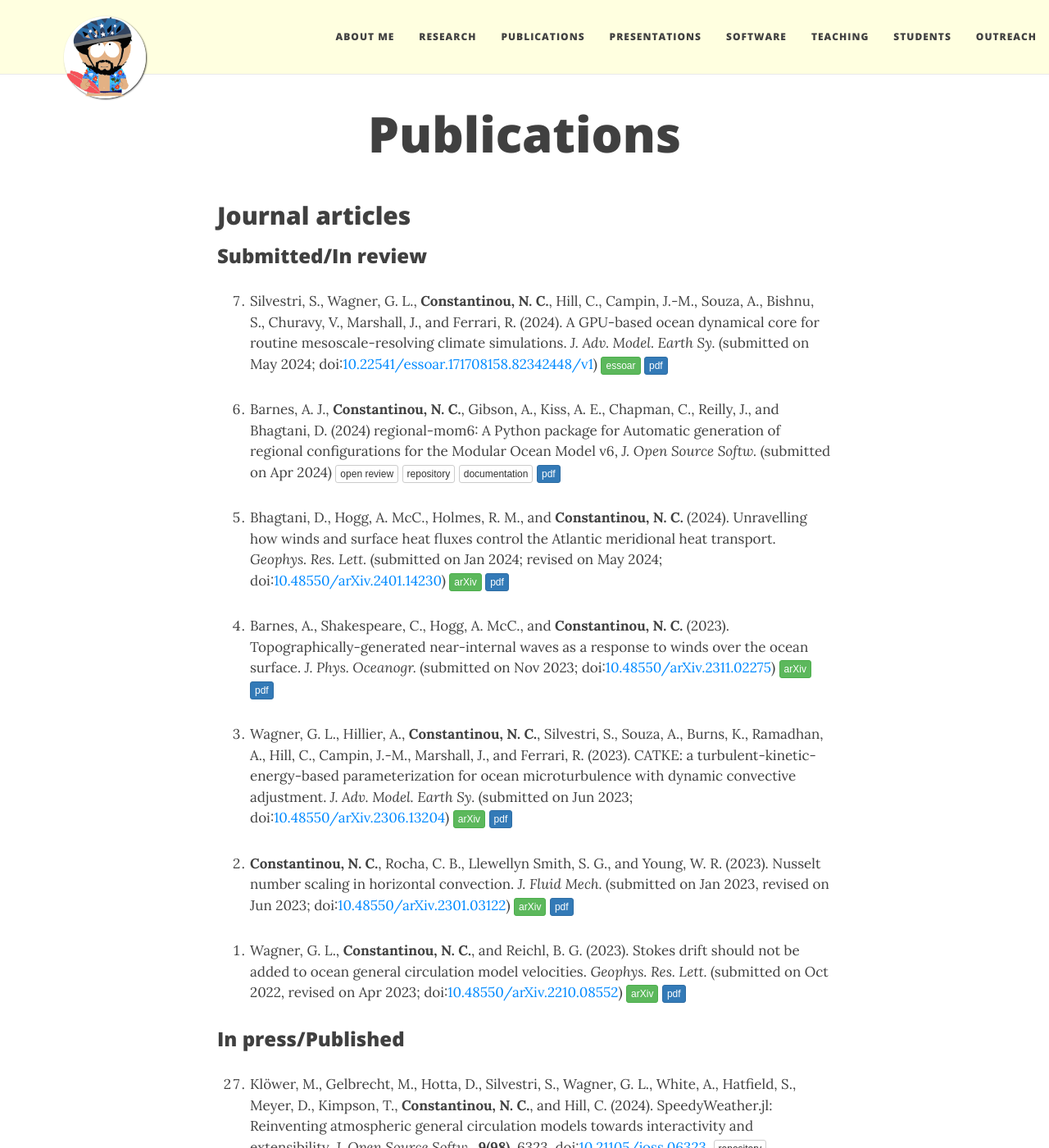
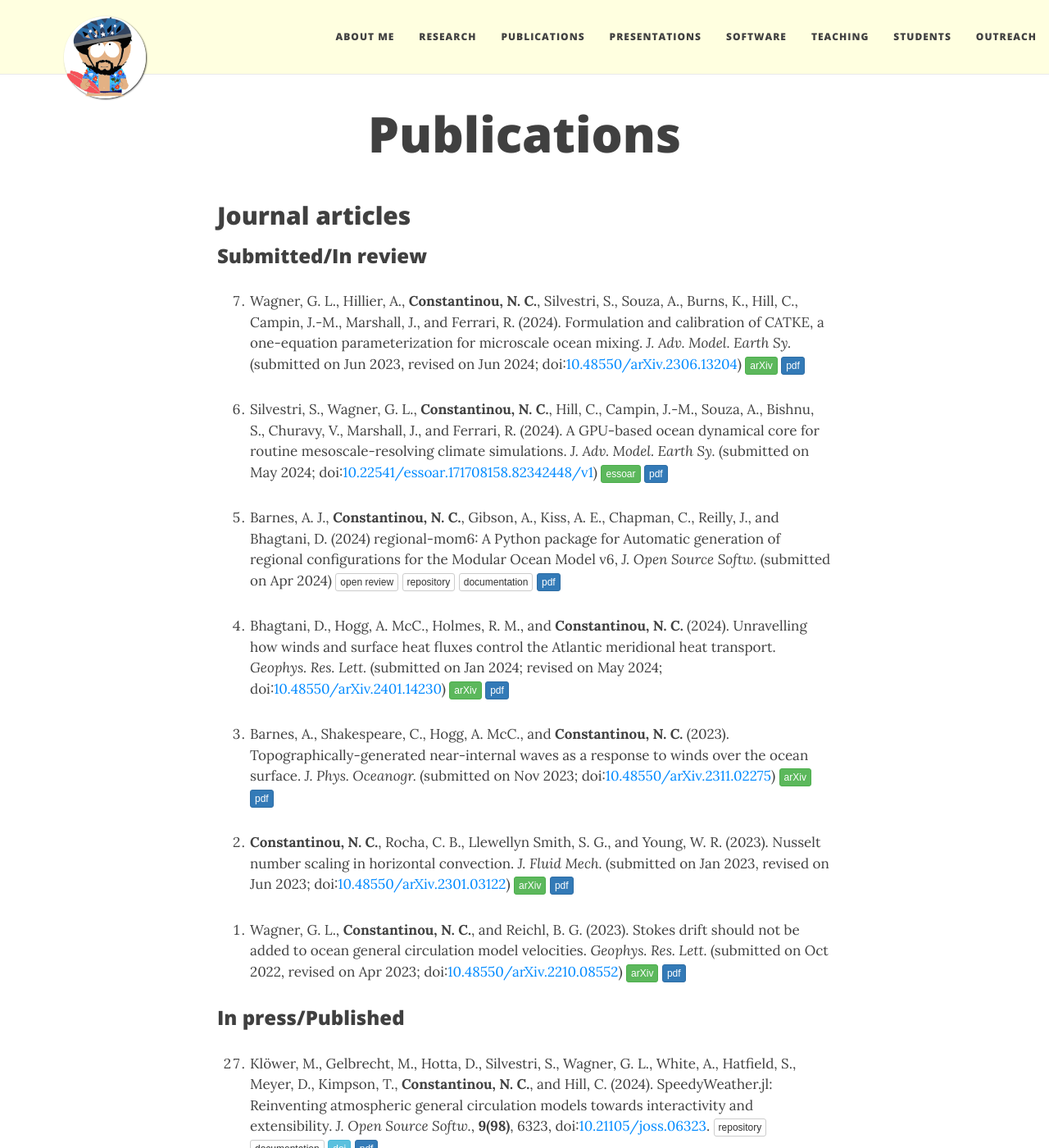
Before and after one commit to navidcy/navidcy.github.io, a Jekyll site: the page built from publications.md, in a window 1280 px wide and 1400 px high. Shown: the whole window at 82% size. Built offline with Jekyll 4.4.1, drawn with Linux system fonts in a browser that asks for light colours; nearby versions of some CDN libraries; comment, search, counter and statistics services are not loaded.

Commit message:
catke v2 submitted

```diff
--- a/publications.md
+++ b/publications.md
@@ -9,6 +9,9 @@
 
 ### Submitted/In review
 
+0. Wagner, G. L., Hillier, A., **Constantinou, N. C.**, Silvestri, S., Souza, A., Burns, K., Hill, C., Campin, J.-M., Marshall, J., and Ferrari, R. (2024). Formulation and calibration of CATKE, a one-equation parameterization for microscale ocean mixing. _J. Adv. Model. Earth Sy._ (submitted on Jun 2023, revised on Jun 2024; doi:[10.48550/arXiv.2306.13204](https://doi.org/10.48550/arXiv.2306.13204){:target="_blank"}) [<span class="btn btn-success btn-xs{{end}}" style="font-family:sans-serif;">arXiv</span>][arXiv:2306.13204]{:target="_blank"} [<span class="btn btn-primary btn-xs{{end}}" style="font-family:sans-serif;">pdf</span>][catke-physics]
+
+
 0. Silvestri, S., Wagner, G. L., **Constantinou, N. C.**, Hill, C., Campin, J.-M., Souza, A., Bishnu, S., Churavy, V., Marshall, J., and Ferrari, R. (2024). A GPU-based ocean dynamical core for routine mesoscale-resolving climate simulations. _J. Adv. Model. Earth Sy._ (submitted on May 2024; doi:[10.22541/essoar.171708158.82342448/v1](https://doi.org/10.22541/essoar.171708158.82342448/v1){:target="_blank"}) [<span class="btn btn-success btn-xs{{end}}" style="font-family:sans-serif;">essoar</span>](https://doi.org/10.22541/essoar.171708158.82342448/v1){:target="_blank"} [<span class="btn btn-primary btn-xs{{end}}" style="font-family:sans-serif;">pdf</span>][mesoscale-gpu-dycore]
 
 
@@ -19,9 +22,6 @@
 
 
 0. Barnes, A., Shakespeare, C., Hogg, A. McC., and **Constantinou, N. C.** (2023). Topographically-generated near-internal waves as a response to winds over the ocean surface. _J. Phys. Oceanogr._ (submitted on Nov 2023; doi:[10.48550/arXiv.2311.02275](https://doi.org/10.48550/arXiv.2311.02275)) [<span class="btn btn-success btn-xs{{end}}" style="font-family:sans-serif;">arXiv</span>][arXiv:2311.02275]{:target="_blank"} [<span class="btn btn-primary btn-xs{{end}}" style="font-family:sans-serif;">pdf</span>][topographic-NIWs]
-
-
-0. Wagner, G. L., Hillier, A., **Constantinou, N. C.**, Silvestri, S., Souza, A., Burns, K., Ramadhan, A., Hill, C., Campin, J.-M., Marshall, J., and Ferrari, R. (2023). CATKE: a turbulent-kinetic-energy-based parameterization for ocean microturbulence with dynamic convective adjustment. _J. Adv. Model. Earth Sy._ (submitted on Jun 2023; doi:[10.48550/arXiv.2306.13204](https://doi.org/10.48550/arXiv.2306.13204){:target="_blank"}) [<span class="btn btn-success btn-xs{{end}}" style="font-family:sans-serif;">arXiv</span>][arXiv:2306.13204]{:target="_blank"} [<span class="btn btn-primary btn-xs{{end}}" style="font-family:sans-serif;">pdf</span>][catke-physics]
 
 
 0. **Constantinou, N. C.**, Rocha, C. B., Llewellyn Smith, S. G., and Young, W. R. (2023). Nusselt number scaling in horizontal convection. _J. Fluid Mech._ (submitted on Jan 2023, revised on Jun 2023; doi:[10.48550/arXiv.2301.03122](https://doi.org/10.48550/arXiv.2301.03122){:target="_blank"}) [<span class="btn btn-success btn-xs{{end}}" style="font-family:sans-serif;">arXiv</span>][arXiv:2301.03122]{:target="_blank"} [<span class="btn btn-primary btn-xs{{end}}" style="font-family:sans-serif;">pdf</span>][HCNuScaling]
```
Also changed, not shown: 1 other file.
